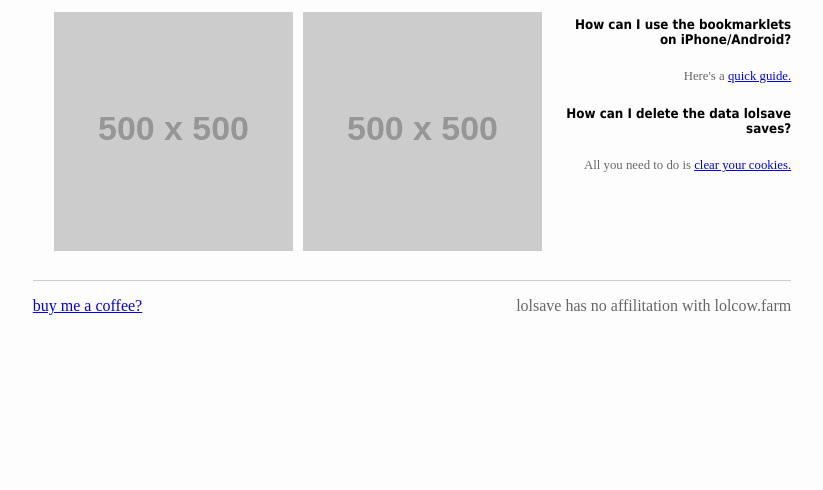
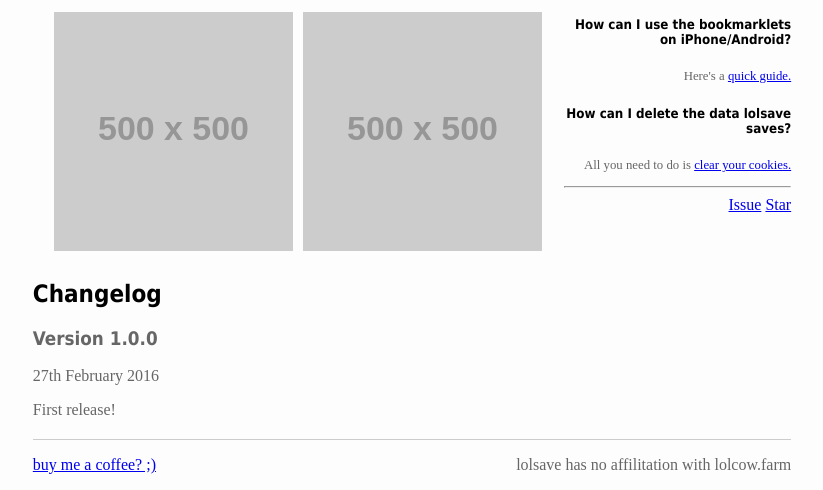
Before and after one commit to Jishaxe/lolsave, a website: page index.html in a window 1280 px wide. Shown: the part 446-936 px from the top of the page, without its empty margins (228-1051 px from the left). Before the commit the page ends 800 px from the top, so only its background shows below. Drawn offline with Linux system fonts and the light colour scheme; placeholder pictures from the web are drawn by us.

Commit message:
Add github button and add winky face

```diff
--- a/index.html
+++ b/index.html
@@ -187,14 +187,24 @@
       <p>Here's a <a href="#">quick guide.</a></p>
       <h5>How can I delete the data lolsave saves?</h5>
       <p>All you need to do is <a href="http://www.digitaltrends.com/computing/how-to-delete-cookies-in-chrome-firefox-safari-and-ie/">clear your cookies.</a></p>
+      <hr/>
+      <a class="github-button" href="https://github.com/Jishaxe/lolsave/issues" data-style="mega" data-count-api="/repos/Jishaxe/lolsave#open_issues_count" data-count-aria-label="# issues on GitHub" aria-label="Issue Jishaxe/lolsave on GitHub">Issue</a>
+      <a class="github-button" href="https://github.com/Jishaxe/lolsave" data-style="mega" data-count-href="/Jishaxe/lolsave/stargazers" data-count-api="/repos/Jishaxe/lolsave#stargazers_count" data-count-aria-label="# stargazers on GitHub" aria-label="Star Jishaxe/lolsave on GitHub">Star</a>
     </div>
+
+    <h2>Changelog</h2>
+    <h3>Version 1.0.0</h3>
+    <p>27th February 2016</h3>
+    <p>First release!</p>
     </section>
 
     <footer>
-      <p id="disclaimer">lolsave has no affilitation with lolcow.farm</p><p id="buymecoffee"><a href="https://paypal.me/jshxe/5">buy me a coffee?</a></p>
+      <p id="disclaimer">lolsave has no affilitation with lolcow.farm</p>
+      <p id="buymecoffee"><a href="https://paypal.me/jshxe/5">buy me a coffee? ;)</a></p>
       </p>
     </footer>
   </section>
+  <script async defer id="github-bjs" src="https://buttons.github.io/buttons.js"></script>
   <script src="bower_components/jquery/dist/jquery.min.js"></script>
   <script type="text/javascript">
     $(document).ready(function() {
```
